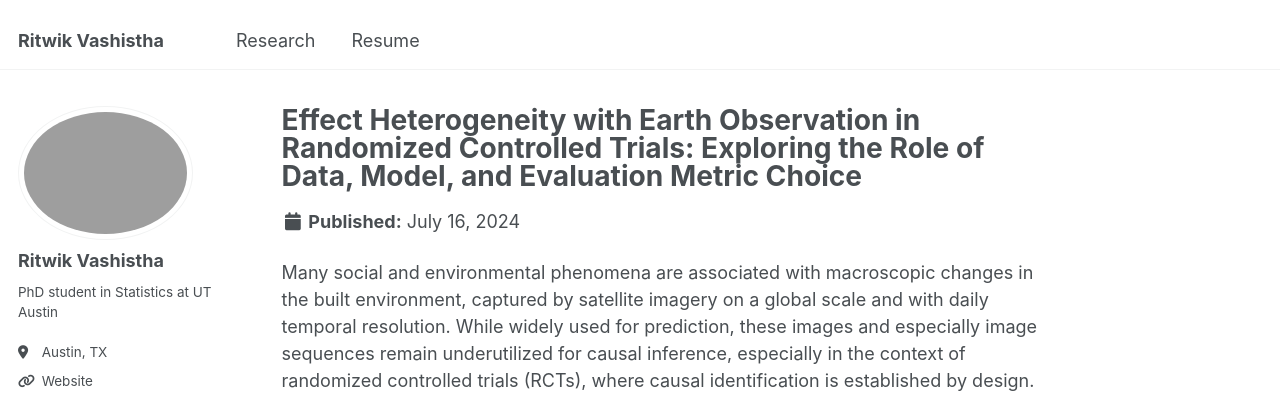
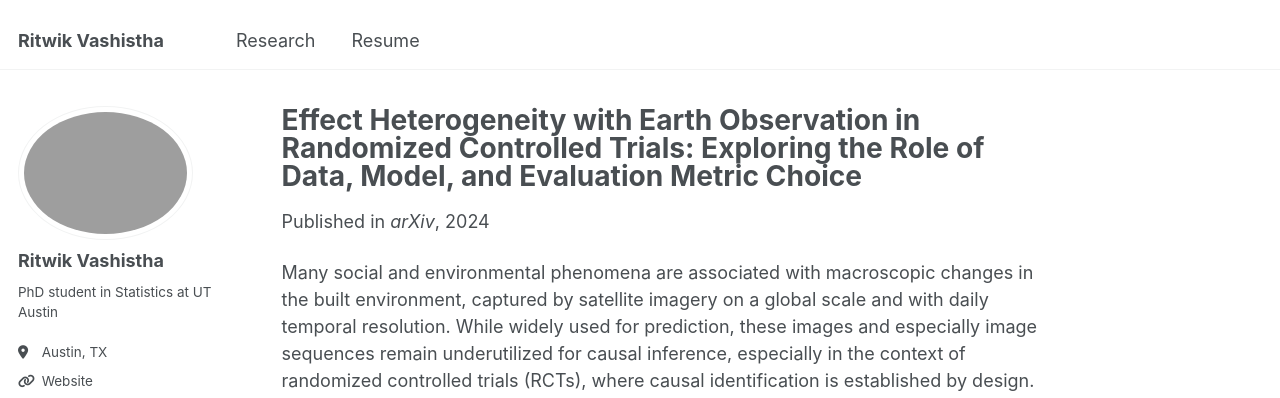
Before and after one commit to ritwikvashistha/ritwikvashistha.github.io, a Jekyll site: the page built from _publications/effect-heterogeneity.md, in a window 1280 px wide and 900 px high. Shown: the top 398 px of the window. Built offline with Jekyll 4.4.1, drawn with Linux system fonts in a browser that asks for light colours; some web fonts are replaced.

Commit message:
Update effect-heterogeneity.md

```diff
--- a/_publications/effect-heterogeneity.md
+++ b/_publications/effect-heterogeneity.md
@@ -5,6 +5,8 @@ category: preprints
 permalink: /publication/effect-heterogeneity
 excerpt: 'This paper looks at how different modelling choices affect treatment effect heterogeneity for earth observation data'
 date: 2024-07-16
+venue: 'arXiv'
+status: 'arxiv'
 paperurl: 'https://arxiv.org/abs/2407.11674'
 ---
 
```
